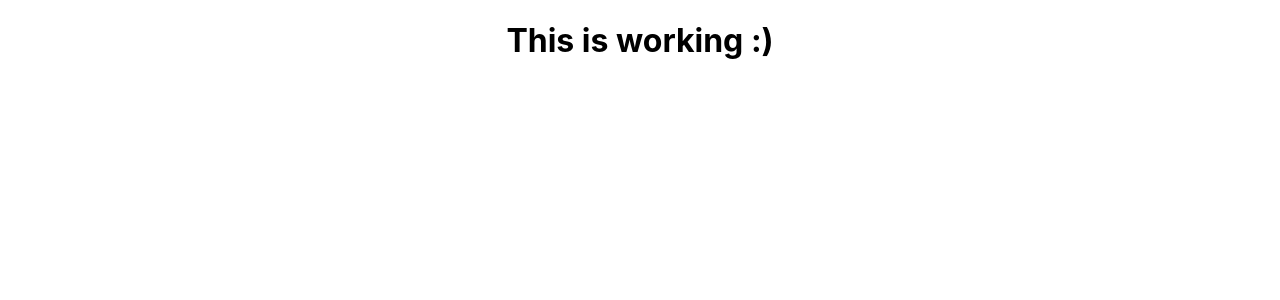
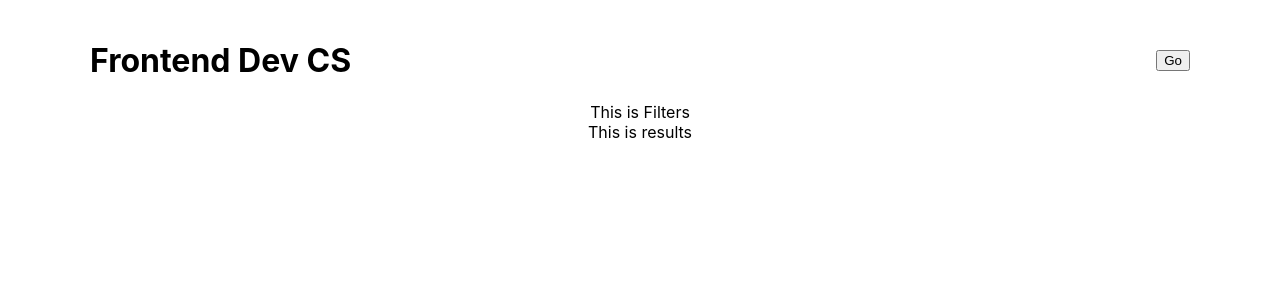
Before and after one commit to JazzDesign/hg-case-study, a React (Create React App) app: page / in a window 1280 px wide. Shown: the top 300 px of the page. Built offline with nearby package versions, Linux system fonts and the light colour scheme.

Commit message:
ADDED: Header, Filters, and Results components

```diff
--- a/public/index.html
+++ b/public/index.html
@@ -24,7 +24,7 @@
       work correctly both with client-side routing and a non-root public URL.
       Learn how to configure a non-root public URL by running `npm run build`.
     -->
-    <title>Country Info - Homa Games</title>
+    <title>Frontend Dev CS</title>
   </head>
   <body>
     <noscript>You need to enable JavaScript to run this app.</noscript>
--- a/src/assets/styles/App.css
+++ b/src/assets/styles/App.css
@@ -1,38 +1,6 @@
 .App {
   text-align: center;
+  max-width: 1100px;
+  width: 100%;
+  margin: 20px auto;
 }
-
-.App-logo {
-  height: 40vmin;
-  pointer-events: none;
-}
-
-@media (prefers-reduced-motion: no-preference) {
-  .App-logo {
-    animation: App-logo-spin infinite 20s linear;
-  }
-}
-
-.App-header {
-  background-color: #282c34;
-  min-height: 100vh;
-  display: flex;
-  flex-direction: column;
-  align-items: center;
-  justify-content: center;
-  font-size: calc(10px + 2vmin);
-  color: white;
-}
-
-.App-link {
-  color: #61dafb;
-}
-
-@keyframes App-logo-spin {
-  from {
-    transform: rotate(0deg);
-  }
-  to {
-    transform: rotate(360deg);
-  }
-}
--- /dev/null
+++ b/src/assets/styles/components/Header.css
@@ -0,0 +1,5 @@
+.header{
+  display: flex;
+  justify-content: space-between;
+  align-items: center;
+}
--- /dev/null
+++ b/src/components/Filters.js
@@ -0,0 +1,9 @@
+import React from 'react'
+
+export function Filters() {
+  return (
+    <div>
+      This is Filters
+    </div>
+  )
+}
--- /dev/null
+++ b/src/components/Header.js
@@ -0,0 +1,11 @@
+import React from 'react';
+import '../assets/styles/components/Header.css';
+
+export function Header( { title }) {
+  return (
+    <div className="header">
+      <h1>{title}</h1>
+      <button>Go</button>
+    </div>
+  )
+}
--- /dev/null
+++ b/src/components/Results.js
@@ -0,0 +1,9 @@
+import React from 'react'
+
+export function Results() {
+  return (
+    <div>
+      This is results
+    </div>
+  )
+}
--- a/src/containers/App.js
+++ b/src/containers/App.js
@@ -1,9 +1,15 @@
 import '../assets/styles/App.css';
+import { Header } from '../components/Header';
+import { Filters } from '../components/Filters';
+import { Results } from '../components/Results';
 
 function App() {
+  const headerTitle = 'Frontend Dev CS';
   return (
     <div className="App">
-      <h1>This is working :)</h1>
+      <Header title={headerTitle} />
+      <Filters />
+      <Results />
     </div>
   );
 }
```
